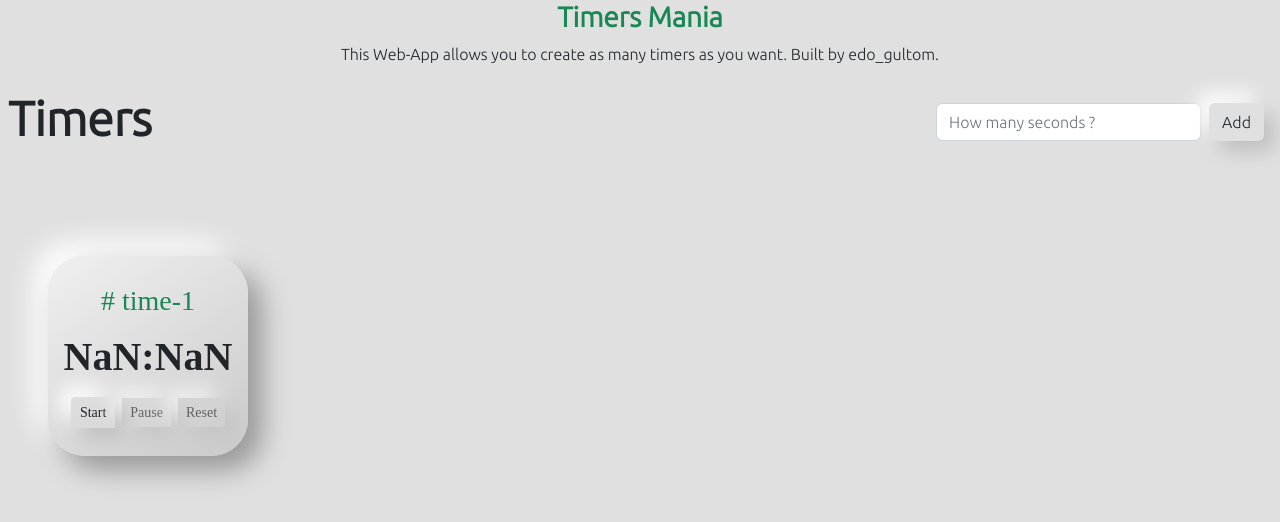
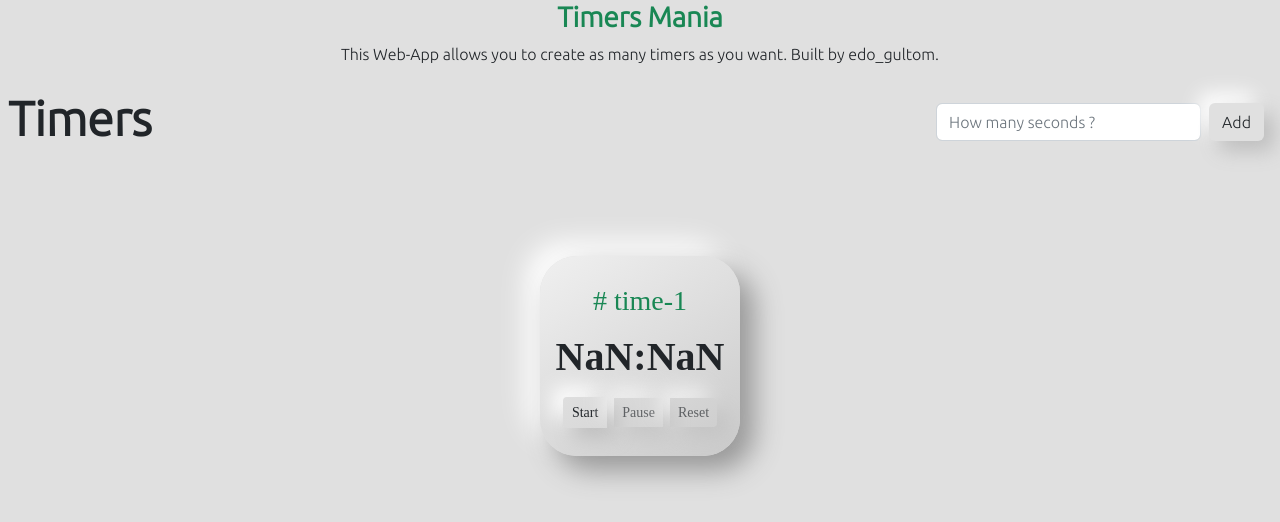
Before and after one commit to edoGultom/Timers-Mania-React-Ts-, a React (Create React App) app: page / in a window 1280 px wide. Both pictures are taken after typing "Sample" into the empty fields and a click on the input "Add". Shown: the top 522 px of the page. Built offline with nearby package versions, Linux system fonts and the light colour scheme; a web font is replaced by a local one.

Commit message:
update: perbaikan

```diff
--- a/src/components/SingleTime.tsx
+++ b/src/components/SingleTime.tsx
@@ -10,6 +10,7 @@ type Props = {
 
 const SingleTime = ({ waktu, handleStart, handleReset, handlePause }: Props) => {
     return (
+
         <div className="card-time">
             <p className="h3 text-success"># {waktu.id}</p>
             <div className="d-flex flex-column justify-content-between align-items-center">
--- a/src/components/TimeList.tsx
+++ b/src/components/TimeList.tsx
@@ -12,7 +12,8 @@ interface IProps {
 
 const TimeList: React.FC<IProps> = ({ arrTime, handleStart, handleReset, handlePause }) => {
     return (
-        <React.Fragment>
+        //basis-28 = 112px
+        <div className="d-flex flex-wrap md:flex-column justify-content-start md:justify-content-center align-items-center gap-5">
             {
                 arrTime?.map((time, index) => (
                     <SingleTime
@@ -25,8 +26,8 @@ const TimeList: React.FC<IProps> = ({ arrTime, handleStart, handleReset, handleP
                     />
                 ))
             }
+        </div>
 
-        </React.Fragment>
     );
 };
 
--- a/src/components/Timer.tsx
+++ b/src/components/Timer.tsx
@@ -1,5 +1,5 @@
-import React, { useEffect, useRef, useState } from "react";
-import toast, { Toaster } from 'react-hot-toast';
+import React, { useEffect, useState } from "react";
+import { Toaster } from 'react-hot-toast';
 import { ITime } from "../models/ITypes";
 import { showMessage } from "../utils/showMessage";
 import { getData, storeData } from "../utils/storage";
@@ -133,7 +133,7 @@ let Timer: React.FC = () => {
     return (
         <>
             <Toaster />
-            <div className="containers" >
+            <div className="containers">
                 <div className="header">
                     <div className="p-0">
                         <p className="h3 fw-bold text-success text-center">Timers Mania</p>
@@ -148,10 +148,8 @@ let Timer: React.FC = () => {
                         </div>
                     </div>
                 </div>
-                <div className="content">
-                    <div className="d-flex flex-row justify-content-start align-content-center flex-wrap gap-5 p-5">
-                        <TimeList arrTime={arrTime} handleStart={handleStart} handleReset={handleReset} handlePause={handlePause} />
-                    </div>
+                <div className="d-flex flex-wrap p-5 justify-content-center align-items-center">
+                    <TimeList arrTime={arrTime} handleStart={handleStart} handleReset={handleReset} handlePause={handlePause} />
                 </div>
             </div>
 
--- a/src/index.css
+++ b/src/index.css
@@ -66,6 +66,5 @@ body{
   flex-direction: column;
   height: 200px;
   justify-content: center;
-  margin-right: 4rem;
   width: 200px;
 }
```
